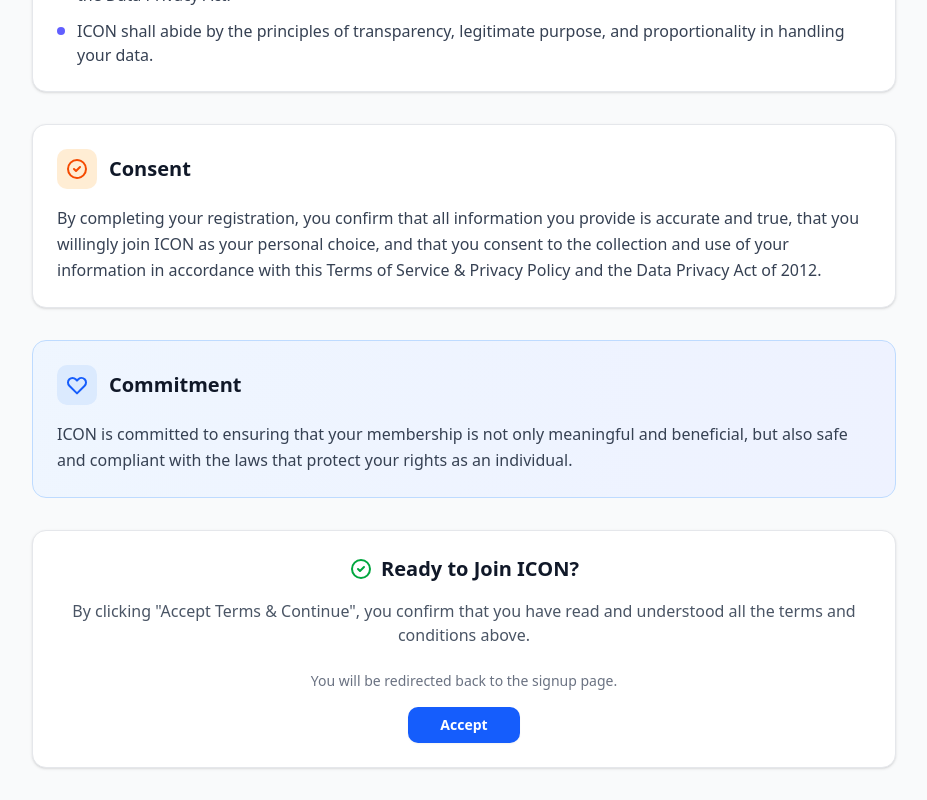
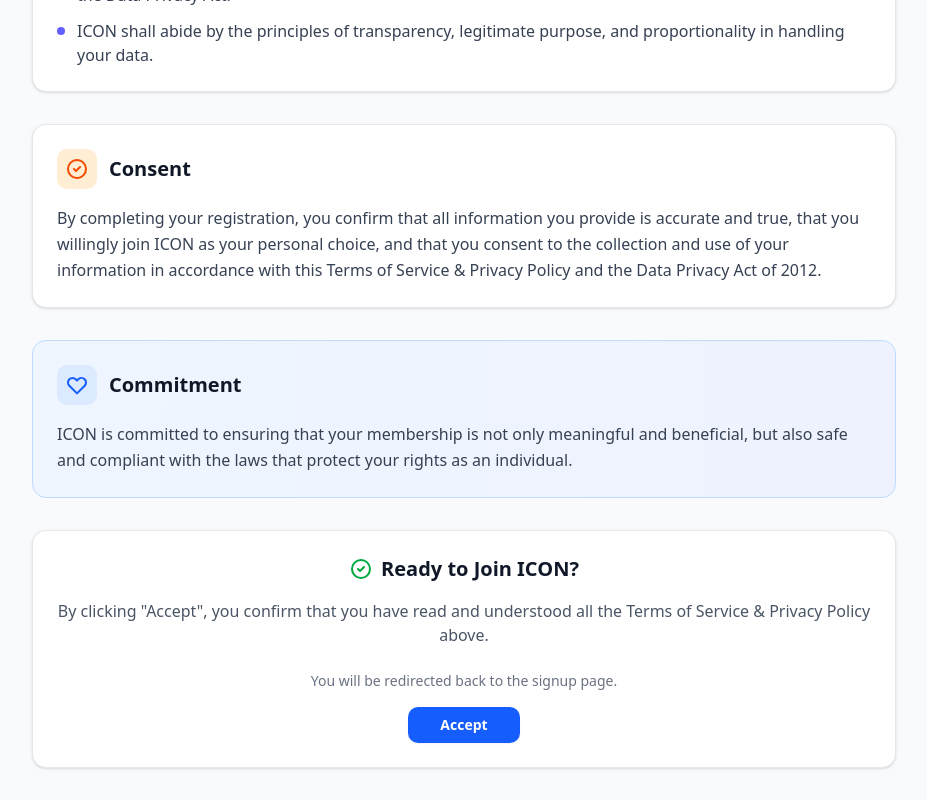
Before and after one commit to edisonmalasan/ICON_membership_drive, a React (Vite) app in the folder frontend/: page /terms-policy in a window 1280 px wide. Shown: the part 1881-2681 px from the top of the page, without its empty margins (176-1103 px from the left). Built offline with nearby package versions, Linux system fonts and the light colour scheme.

Commit message:
feat(frontend): changes for TermsPolicyPage

```diff
--- a/frontend/src/components/pages/TermsPolicyPage.jsx
+++ b/frontend/src/components/pages/TermsPolicyPage.jsx
@@ -47,7 +47,7 @@
               variant="ghost"
               size="sm"
               onClick={handleGoBack}
-              className="p-2 hover:bg-gray-100 rounded-full"
+              className="p-2 hover:bg-gray-100 rounded-full cursor-pointer"
             >
               <svg
                 className="h-5 w-5"
@@ -451,8 +451,8 @@
                     </h3>
                   </div>
                   <p className="text-gray-600 mb-6">
-                    By clicking "Accept Terms & Continue", you confirm that you
-                    have read and understood all the terms and conditions above.
+                    By clicking "Accept", you confirm that you
+                    have read and understood all the Terms of Service & Privacy Policy above.
                   </p>
                   <p className="text-sm text-gray-500 mb-4">
                     You will be redirected back to{" "}
@@ -466,7 +466,7 @@
                   <div className="flex flex-col sm:flex-row gap-3 justify-center">
                     <Button
                       onClick={handleAccept}
-                      className="bg-blue-600 hover:bg-blue-700 text-white px-8 py-3 rounded-lg font-semibold transition-colors duration-200"
+                      className="bg-blue-600 hover:bg-blue-700 text-white px-8 py-3 rounded-lg font-semibold transition-colors duration-200 cursor-pointer"
                     >
                       Accept
                     </Button>
```
